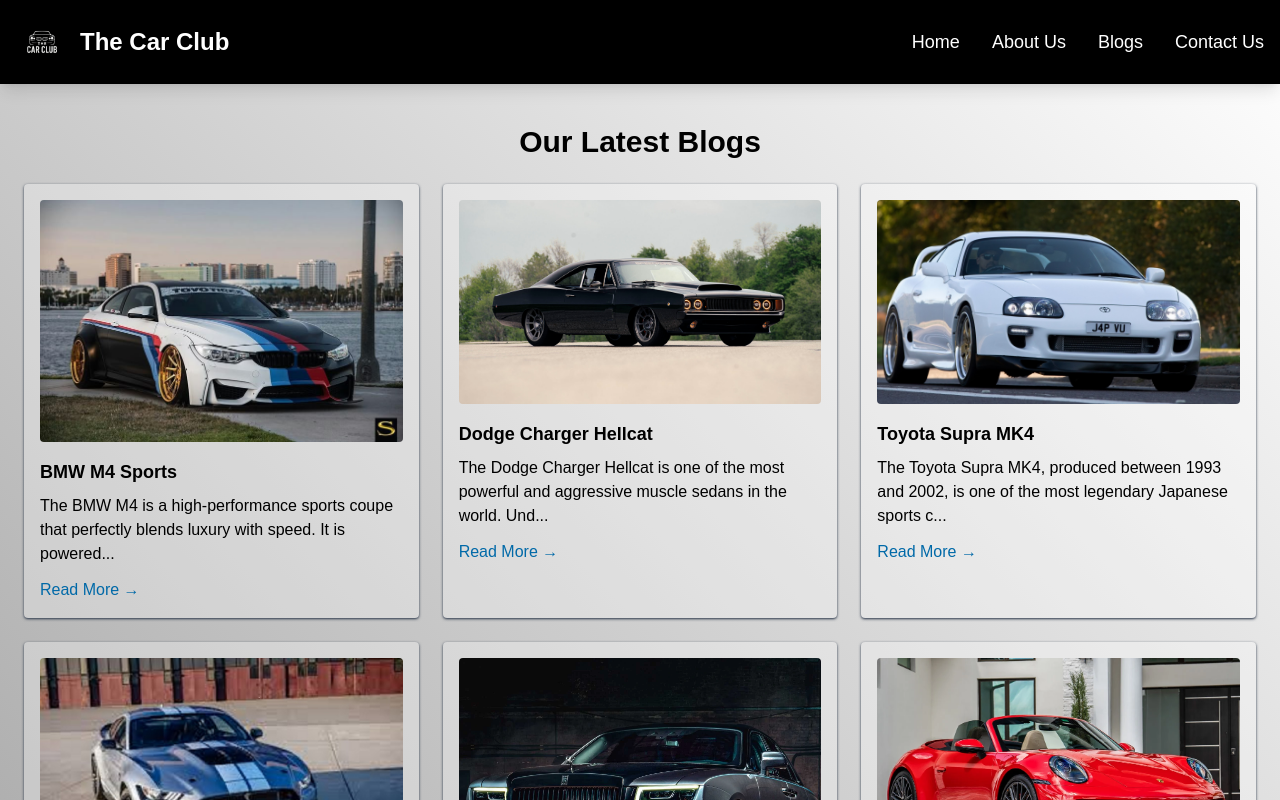
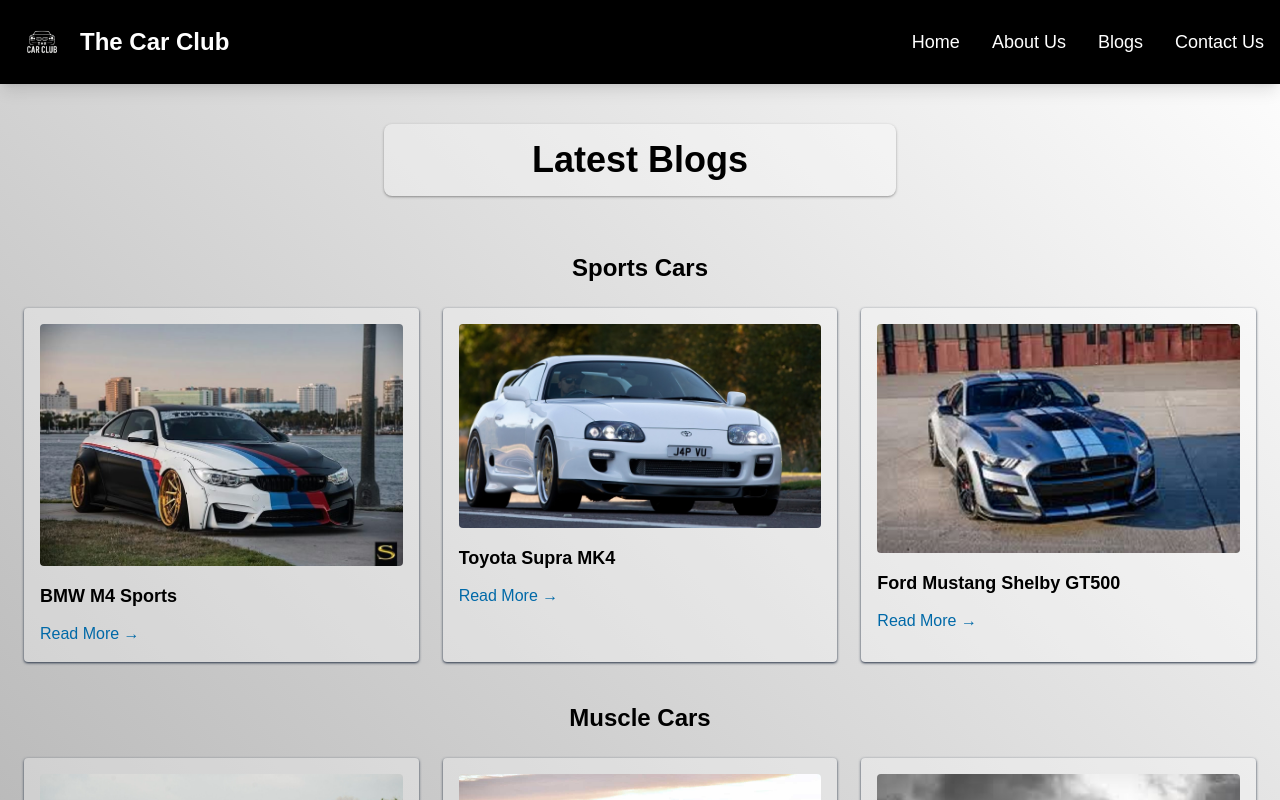
Before and after one commit to Coding-Raja/The-Car-Club, a Next.js app in the folder thecarclub/: page /blogs in a window 1280 px wide. Shown: the top 800 px of the page. Built offline with nearby package versions, Linux system fonts and the light colour scheme.

Commit message:
Updating the blogs page to display the content according to its category

```diff
--- a/thecarclub/app/blogs/page.js
+++ b/thecarclub/app/blogs/page.js
@@ -1,17 +1,26 @@
-//[blogsdata] jis me page.json file
-
-import React from "react";
+import blogs from "../../data/blogsdata.json";
 import Image from "next/image";
 import Link from "next/link";
-import blogs from "../../data/blogsdata.json";
 
-export default function Blogs() {
+export default function Home() {
+  // Group blogs by category
+  const categories = blogs.reduce((acc, blog) => {
+    if (!acc[blog.category]) acc[blog.category] = [];
+    acc[blog.category].push(blog);
+    return acc;
+  }, {});
+
   return (
+    <main className="px-6 py-10">
+      <div className="w-full flex justify-center items-center">
+        <h1 className="text-2xl sm:text-3xl lg:text-4xl font-bold mb-6 text-center max-w-lg w-full mx-auto p-4 bg-white/30 rounded-lg shadow shadow-black/30">Latest Blogs</h1>
+      </div>
 
-    <main className="px-6 py-10">
-      <h1 className="text-3xl font-bold mb-6 text-center">Our Latest Blogs</h1>
+      {Object.keys(categories).map((cat) => (
+        <section key={cat} className="mb-10">
+          <h2 className="text-2xl font-semibold mb-6 mt-8 text-center">{cat}</h2>
           <div className="grid grid-cols-1 sm:grid-cols-2 lg:grid-cols-3 gap-6">
-        {blogs.map((blog) => (
+            {categories[cat].map((blog) => (
               <div
                 key={blog.slug}
                 className="w-full p-4 rounded shadow shadow-gray-700 hover:shadow-lg bg-white/30"
@@ -23,10 +32,8 @@
                   height={250}
                   className="rounded mb-4 w-full h-auto"
                 />
-            <h2 className="text-lg font-semibold mb-2">{blog.title}</h2>
-            <p className="mb-3 text-sm sm:text-base">
-              {blog.content[0].slice(0, 100)}...
-            </p>
+                <h3 className="text-lg font-semibold mb-2">{blog.title}</h3>
+                <p className="mb-3 text-sm sm:text-base">{blog.excerpt}</p>
                 <Link
                   href={`/blogs/${blog.slug}`}
                   className="text-sky-700 hover:underline"
@@ -36,6 +43,8 @@
               </div>
             ))}
           </div>
+        </section>
+      ))}
     </main>
   );
 }
--- a/thecarclub/data/blogsdata.json
+++ b/thecarclub/data/blogsdata.json
@@ -5,6 +5,7 @@
     "title": "BMW M4 Sports",
     "image": "/BMW.jpg",
     "alt": "BMW Blog",
+    "category": "Sports Cars",
     "content": [
       "The BMW M4 is a high-performance sports coupe that perfectly blends luxury with speed. It is powered by a 3.0-liter twin-turbo inline-6 engine, producing around 473 hp in the standard model and up to 503 hp in the M4 Competition. With this power, the M4 can accelerate from 0–100 km/h (0–62 mph) in about 3.8 to 4.1 seconds, depending on the variant.",
       "The car offers rear-wheel drive or xDrive all-wheel drive options, giving drivers both agility and stability. Its top speed is electronically limited to 250 km/h (155 mph), but with the optional M Driver’s Package, it can reach around 280–290 km/h (174–180 mph).",
@@ -16,6 +17,7 @@
     "title": "Dodge Charger Hellcat",
     "image": "/Charger.jpg",
     "alt": "Charger Hellcat Blog",
+    "category": "Muscle Cars",
     "content": [
       "The Dodge Charger Hellcat is one of the most powerful and aggressive muscle sedans in the world. Under its hood lies a 6.2-liter supercharged HEMI V8 engine that produces up to 717 hp in the standard Hellcat and goes even higher in special trims like the Hellcat Redeye, which delivers around 797 hp.",
       "Thanks to this massive power, the Charger Hellcat can accelerate from 0–100 km/h (0–62 mph) in about 3.5 seconds, making it extremely quick for a four-door sedan. Its top speed reaches around 320 km/h (200 mph), placing it among the fastest muscle cars ever built.",
@@ -28,6 +30,7 @@
     "title": "Toyota Supra MK4",
     "image": "/Supra.jpg",
     "alt": "Supra Blog",
+    "category": "Sports Cars",
     "content": [
       "The Toyota Supra MK4, produced between 1993 and 2002, is one of the most legendary Japanese sports cars ever made. It gained worldwide fame for its performance, design, and huge tuning potential.",
       "At its heart, the MK4 came with two engine options, but the most famous is the 3.0-liter twin-turbocharged inline-6 (2JZ-GTE). This engine produced around 276 hp in Japan (due to regulations), while international versions delivered 320 hp. With its strong build, the 2JZ engine became a favorite among car tuners, capable of handling 800+ hp with modifications.",
@@ -41,6 +44,7 @@
     "title": "Ford Mustang Shelby GT500",
     "image": "/Mustang.jpeg",
     "alt": "Mustang Blog",
+    "category": "Sports Cars",
     "content": [
       "The Ford Mustang Shelby GT500 is the most powerful production Mustang ever built, combining American muscle with modern performance engineering. It stands out with its aggressive styling, aerodynamic design, and a supercharged powerhouse under the hood.",
       "At its core, the GT500 is powered by a 5.2-liter supercharged V8 engine, famously called the Predator. This engine delivers an incredible 760 horsepower and 625 lb-ft of torque, making it one of the strongest V8s ever fitted in a muscle car.",
@@ -54,6 +58,7 @@
     "title": "Rolls-Royce Elegance",
     "image": "/RR.webp",
     "alt": "Rolls Royce Blog",
+    "category": "Luxury Cars",
     "content": [
       "Rolls-Royce cars are world-famous for their unmatched luxury, craftsmanship, and smooth performance. Models like the Phantom and Ghost represent true automotive elegance, combining timeless design with advanced engineering. Every detail, from the iconic Spirit of Ecstasy emblem to the hand-crafted interiors, reflects ultimate prestige and sophistication.",
       "Under the hood, Rolls-Royce vehicles are powered by 6.6 to 6.75-liter twin-turbocharged V12 engines, delivering between 563 hp to 563+ hp depending on the model. Despite their massive size, these cars accelerate effortlessly, with the Ghost reaching 0–100 km/h (0–62 mph) in about 4.6 seconds, while the Phantom achieves it in around 5.3 seconds. The top speed is electronically limited to 250 km/h (155 mph), focusing more on a serene ride than raw racing speed.",
@@ -66,6 +71,7 @@
     "title": "Porsche 911 Turbo S",
     "image": "/Porsche.webp",
     "alt": "Porsche Blog",
+    "category": "Convertible Cars",
     "content": [
       "The Porsche 911 Cabriolet is a perfect blend of timeless design, open-top freedom, and thrilling performance. As a convertible version of the iconic 911, it offers drivers the joy of wind-in-the-hair driving while maintaining the precision, speed, and handling that the 911 is famous for. Its sleek silhouette, wide stance, and advanced aerodynamics make it both elegant and sporty.",
       "Under the hood, the 911 Cabriolet comes with a range of engines depending on the variant. The base model features a 3.0-liter twin-turbocharged flat-six engine producing around 379 hp, while higher trims like the Carrera S deliver 443 hp. The powerful Turbo and Turbo S versions push output up to 640 hp, allowing incredible performance. Depending on the model, the 911 Cabriolet can accelerate from 0–100 km/h (0–62 mph) in as little as 3.0 seconds, with top speeds reaching up to 305 km/h (190 mph).",
@@ -78,6 +84,7 @@
     "title": "Chevrolet Camaro ZL1",
     "image": "/Camaro.jpg",
     "alt": "Camaro Blog",
+    "category": "Muscle Cars",
     "content": [
       "The Chevrolet Camaro ZL1 is the ultimate performance version of the iconic Camaro, combining American muscle with modern engineering. With its aggressive design, aerodynamic body, and track-focused features, the ZL1 stands out as one of the most powerful cars in Chevrolet’s lineup. It is built to deliver both thrilling straight-line speed and sharp handling on the track.",
       "At its core, the ZL1 is powered by a 6.2-liter supercharged V8 engine, producing an impressive 650 horsepower and 650 lb-ft of torque. This immense power allows the Camaro ZL1 to accelerate from 0–100 km/h (0–62 mph) in just 3.5 seconds, making it one of the fastest muscle cars on the road. Its top speed reaches around 318 km/h (198 mph), putting it in true supercar territory.",
@@ -90,6 +97,7 @@
     "title": "Dodge Challenger SRT Demon",
     "image": "/Dchallenger.jpeg",
     "alt": "Challenger Blog",
+    "category": "Muscle Cars",
     "content": [
       "The Dodge Challenger is one of the most iconic American muscle cars, blending classic retro-inspired styling with modern performance. Known for its wide stance, bold lines, and aggressive presence, the Challenger carries forward the spirit of the original 1970s muscle era while offering today’s technology and comfort.",
       "The Challenger comes with a wide range of engines to suit different driving experiences. The base models feature a 3.6-liter V6 engine with around 303 hp, while the more powerful trims offer V8 options like the 5.7-liter HEMI V8 (375 hp) and the 6.4-liter V8 (485 hp). The high-performance versions, such as the SRT Hellcat, push power up to 717 hp, and the Hellcat Redeye delivers a jaw-dropping 797 hp. This makes the Challenger one of the most powerful production muscle cars in the world.",
@@ -102,6 +110,7 @@
     "title": "Bentley Flying Spur",
     "image": "/Bentley.jpg",
     "alt": "Bentley Blog",
+    "category": "Luxury Cars",
     "content": [
       "The Bentley Flying Spur is a luxury grand tourer sedan that blends elegance, craftsmanship, and performance. With its bold design, iconic grille, and refined details, it represents prestige and comfort for both drivers and passengers.",
       "It offers multiple engines, including a 6.0L twin-turbo W12 with 626 hp, capable of 0–100 km/h in 3.8 seconds and a top speed of 333 km/h (207 mph). Other options include a 4.0L V8 and a 2.9L hybrid, giving a mix of power and efficiency.",
```
Lines whose indentation alone changed are shown as unchanged.
